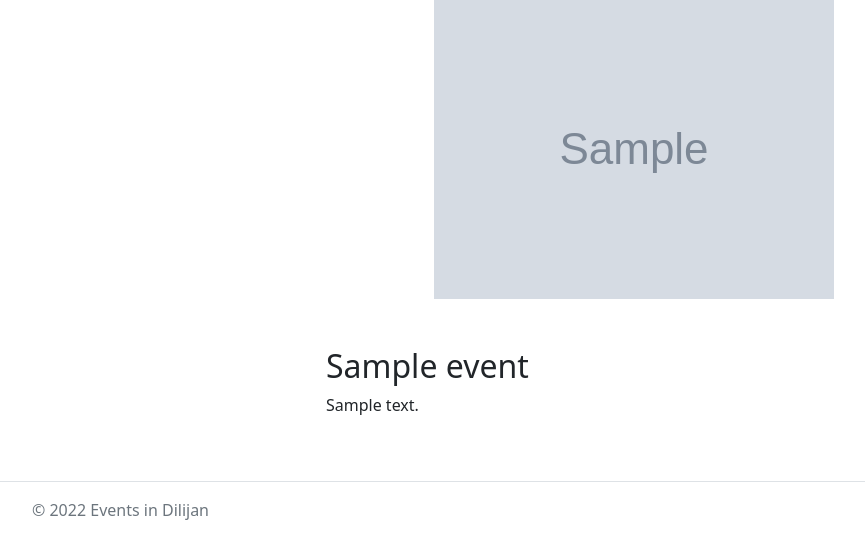
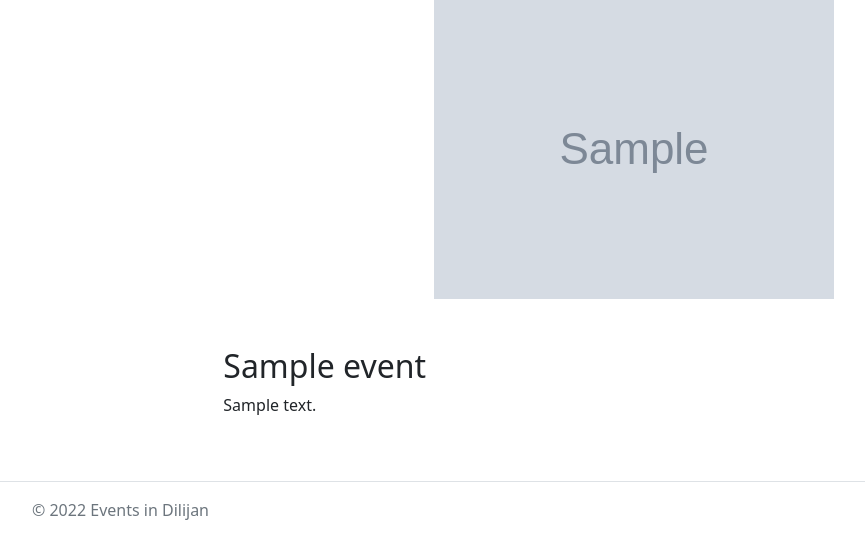
Before and after one commit to kochnev/events, a Django app: page /events/1/ in a window 1280 px wide. Shown: the part 105-664 px from the top of the page, without its empty margins (6-871 px from the left). Run offline with Django 4.2, Linux system fonts and the light colour scheme; tables that the repository leaves empty hold one stand-in row (values such as "Sample post"); grey boxes marked "Sample" are stand-in pictures; some libraries are stand-ins or nearby versions.

Commit message:
fix paddings in detail

```diff
--- a/events/templates/afisha/event_detail.html
+++ b/events/templates/afisha/event_detail.html
@@ -1,15 +1,11 @@
 {% extends "base.html" %}
 
 {% block content %}
-<div class="container w-50">
-    <div class="row">
-        <div class="col">
+<div class="col-lg-8 mx-auto px-3">
             <div class="text-center pb-5">
                 <img src="{{event.poster.url}}" class="img-fluid "  alt="{{event.name}}">
             </div>
             <h2>{{event.name}}</h2>
             <p>{{event.description}}</p>
-        </div>
-    </div>
 </div>
 {% endblock content%}
```
